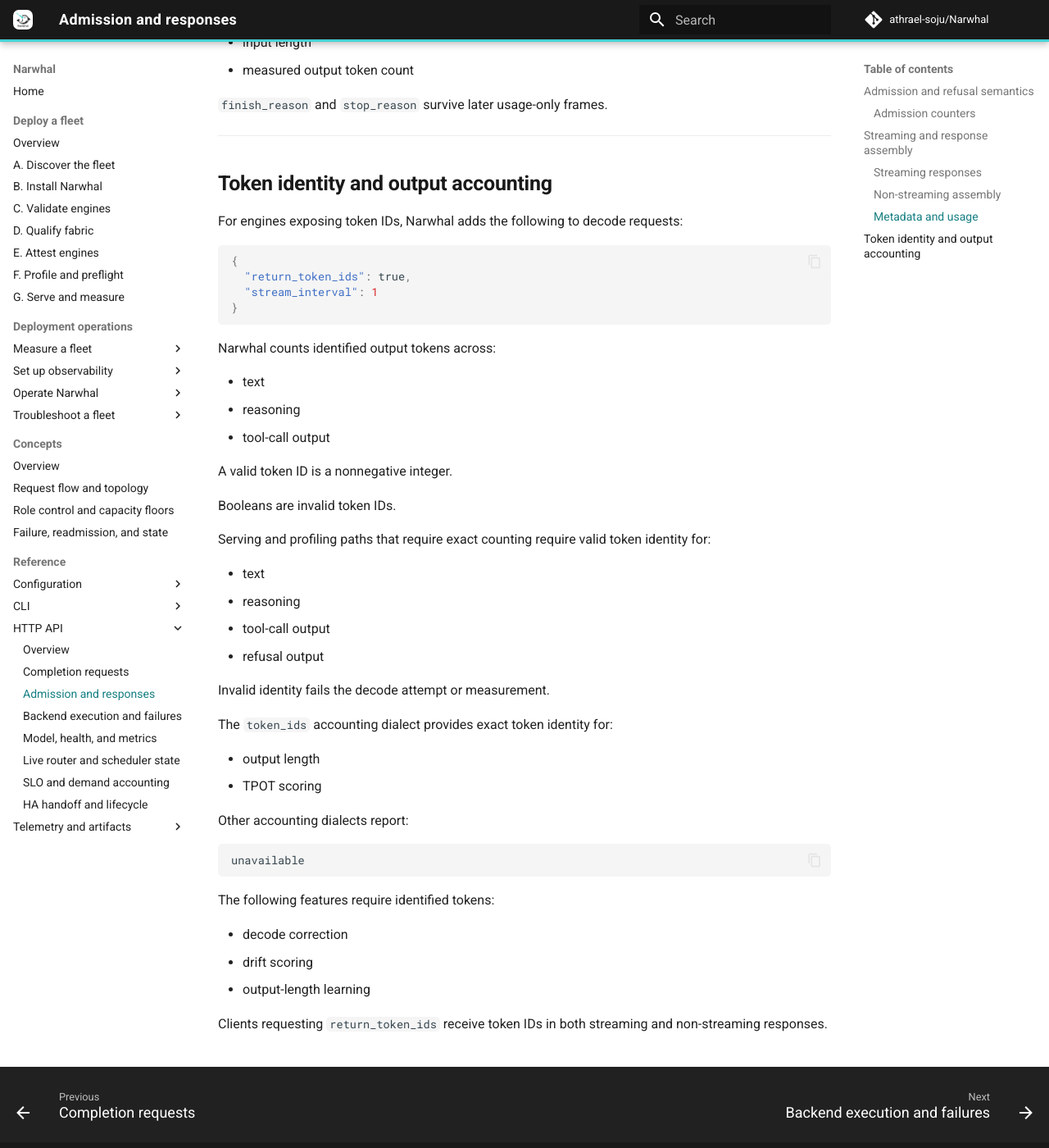
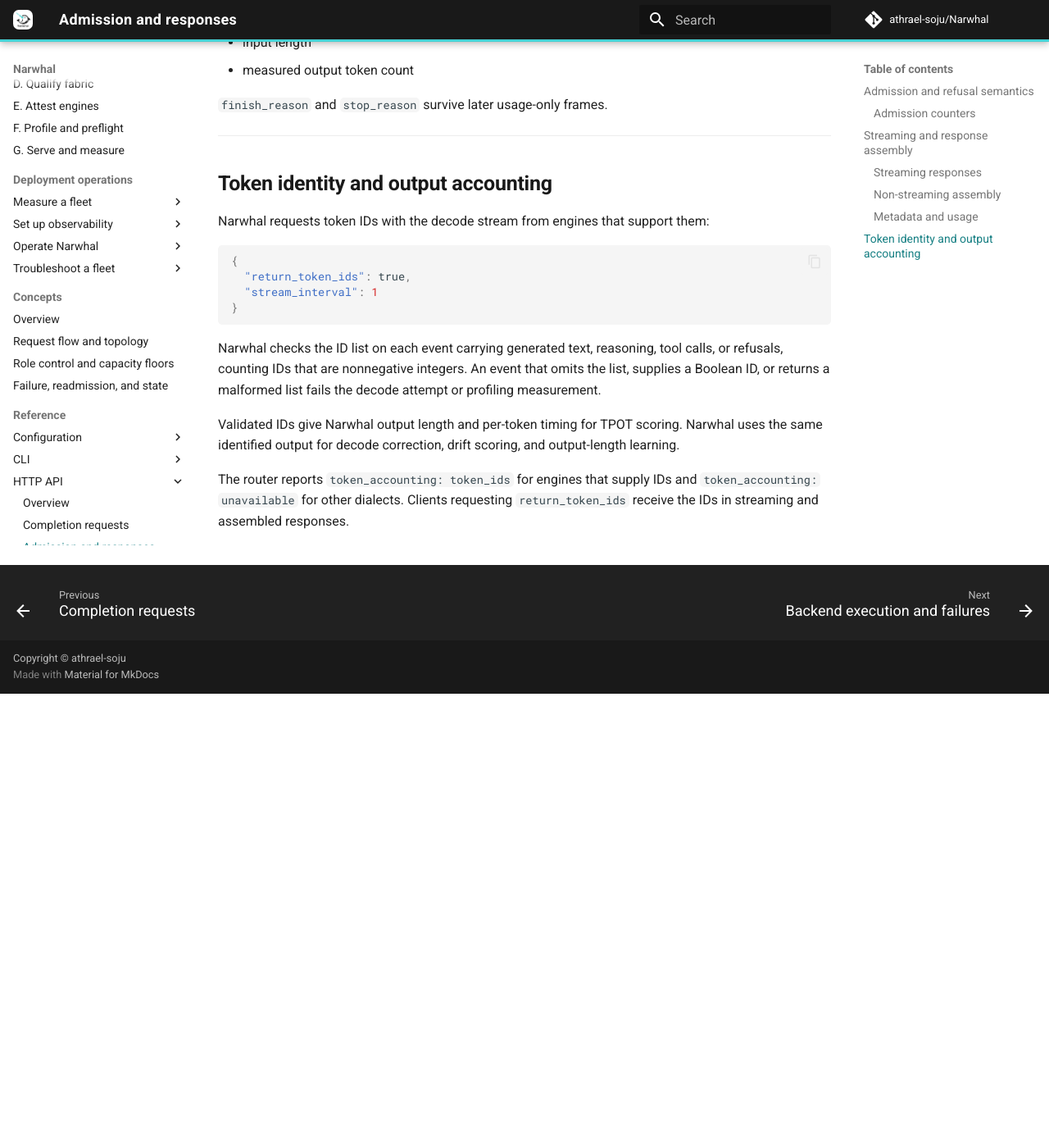
Before and after one commit to athrael-soju/Narwhal, an MkDocs documentation site: the page built from docs/http-api/02-Admission-and-Responses.md, in a window 1280 px wide and 1400 px high, scrolled down 3054 px. Shown: the whole window at 82% size. Built offline with MkDocs 1.6.1 and Material for MkDocs 9.7.7, drawn with Linux system fonts in a browser that asks for light colours; comment, search, counter and statistics services are not loaded; after the commit the page ends 3900 px from its top, so only the background shows below that.

Commit message:
docs(http-api): update admission, inspection, live state, and handoff documentation for clarity and accuracy

````diff
--- a/docs/http-api/02-Admission-and-Responses.md
+++ b/docs/http-api/02-Admission-and-Responses.md
@@ -82,7 +82,7 @@
 
 ## Token identity and output accounting
 
-For engines exposing token IDs, Narwhal adds the following to decode requests:
+Narwhal requests token IDs with the decode stream from engines that support them:
 
 ```json
 {
@@ -91,40 +91,8 @@
 }
 ```
 
-Narwhal counts identified output tokens across:
+Narwhal checks the ID list on each event carrying generated text, reasoning, tool calls, or refusals, counting IDs that are nonnegative integers. An event that omits the list, supplies a Boolean ID, or returns a malformed list fails the decode attempt or profiling measurement.
 
-- text
-- reasoning
-- tool-call output
+Validated IDs give Narwhal output length and per-token timing for TPOT scoring. Narwhal uses the same identified output for decode correction, drift scoring, and output-length learning.
 
-A valid token ID is a nonnegative integer.
-
-Booleans are invalid token IDs.
-
-Serving and profiling paths that require exact counting require valid token identity for:
-
-- text
-- reasoning
-- tool-call output
-- refusal output
-
-Invalid identity fails the decode attempt or measurement.
-
-The `token_ids` accounting dialect provides exact token identity for:
-
-- output length
-- TPOT scoring
-
-Other accounting dialects report:
-
-```text
-unavailable
-```
-
-The following features require identified tokens:
-
-- decode correction
-- drift scoring
-- output-length learning
-
-Clients requesting `return_token_ids` receive token IDs in both streaming and non-streaming responses.
+The router reports `token_accounting: token_ids` for engines that supply IDs and `token_accounting: unavailable` for other dialects. Clients requesting `return_token_ids` receive the IDs in streaming and assembled responses.
````
Also changed, not shown: docs/http-api/04-Inspection.md (+2 -9 lines), docs/http-api/05-Live-State.md (+1 -8 lines), docs/http-api/07-Handoff-and-Lifecycle.md (+2 -27 lines).
